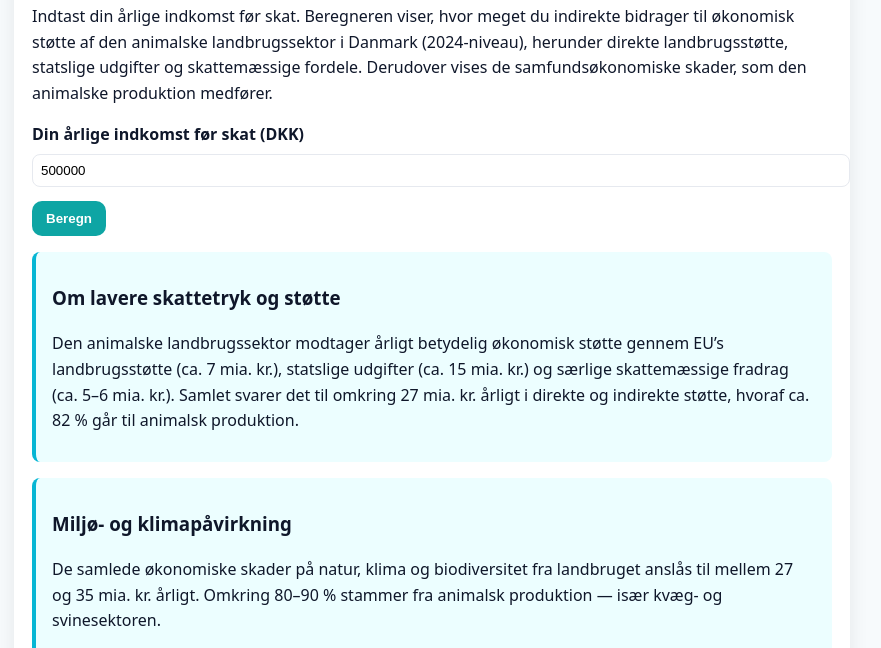
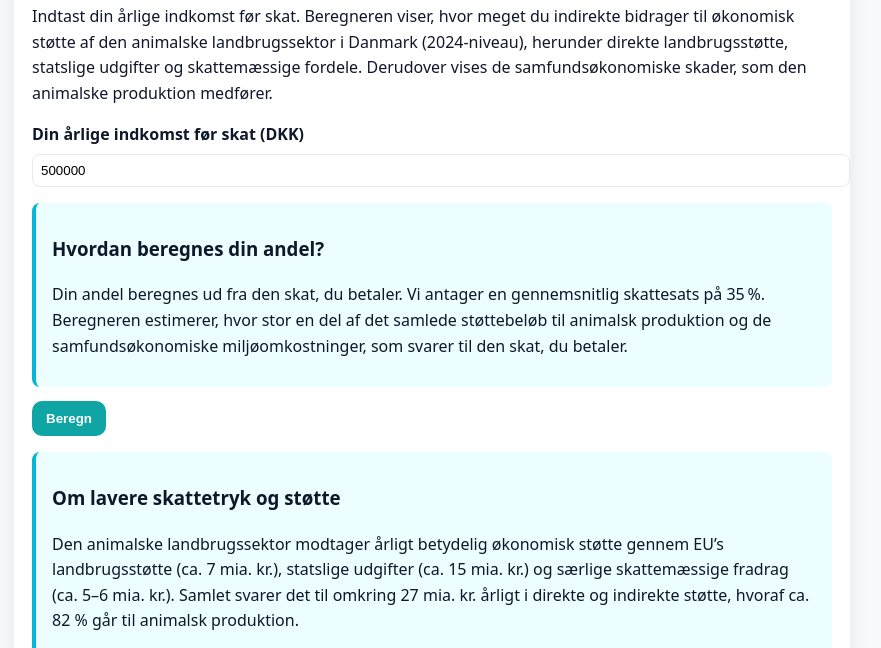
Before and after one commit to jeppepalmelund/svineri, a plain HTML site: page index.html in a window 1280 px wide. Shown: the part 152-800 px from the top of the page, without its empty margins (208-1089 px from the left). Drawn offline with nearby package versions, Linux system fonts and the light colour scheme.

Commit message:
Update index.html

```diff
--- a/index.html
+++ b/index.html
@@ -5,21 +5,8 @@
 <meta name="viewport" content="width=device-width,initial-scale=1" />
 <title>Så meget betaler du til animalsk kødproduktion</title>
 <style>
-  body {
-    font-family: system-ui, Segoe UI, Roboto, Helvetica, Arial, sans-serif;
-    background: #f7fafc;
-    color: #0f172a;
-    padding: 20px;
-    line-height: 1.6;
-  }
-  .card {
-    background: white;
-    border-radius: 12px;
-    box-shadow: 0 6px 20px rgba(2,6,23,0.08);
-    padding: 18px;
-    max-width: 800px;
-    margin: 16px auto;
-  }
+  body { font-family: system-ui, Segoe UI, Roboto, Helvetica, Arial, sans-serif; background: #f7fafc; color: #0f172a; padding: 20px; line-height: 1.6; }
+  .card { background: white; border-radius: 12px; box-shadow: 0 6px 20px rgba(2,6,23,0.08); padding: 18px; max-width: 800px; margin: 16px auto; }
   label { display:block; margin-top:12px; font-weight:600; }
   input[type=number] { width:100%; padding:8px; border:1px solid #e6e9ef; border-radius:8px; margin-top:6px; }
   button { margin-top:14px; padding:10px 14px; border-radius:10px; border:0; background:#0ea5a4; color:white; font-weight:600; cursor:pointer; }
@@ -37,6 +24,11 @@
   <label>Din årlige indkomst før skat (DKK)
     <input id="income" type="number" value="500000" min="0" step="1000">
   </label>
+
+  <div class="infobox">
+    <h3>Hvordan beregnes din andel?</h3>
+    <p>Din andel beregnes ud fra den skat, du betaler. Vi antager en gennemsnitlig skattesats på 35 %. Beregneren estimerer, hvor stor en del af det samlede støttebeløb til animalsk produktion og de samfundsøkonomiske miljøomkostninger, som svarer til den skat, du betaler.</p>
+  </div>
 
   <button id="calc">Beregn</button>
 
@@ -73,14 +65,12 @@ function formatDKK(n) {
   return n.toLocaleString('da-DK',{style:'currency',currency:'DKK',maximumFractionDigits:0});
 }
 
-document.getElementById('calc').addEventListener('click', () => {
+document.getElementById('calc').addEventListener('click', function() {
   const income = Number(document.getElementById('income').value) || 0;
 
-  // Gennemsnitlig skattesats
   const avg_tax_rate = 0.35;
   const tax_paid = income * avg_tax_rate;
 
-  // Økonomiske tal
   const direct_support = 7000000000;
   const state_expenses = 15000000000;
   const tax_benefits = 5500000000;
@@ -88,16 +78,10 @@ document.getElementById('calc').addEventListener('click', () => {
   const total_support = direct_support + state_expenses + tax_benefits;
   const total_cost = total_support + environmental_damage;
 
-  // Samlet skattebetaling (estimat)
   const total_tax_collected = 1000000000000;
-
-  // Din andel proportional med skat betalt
   const din_andel = (tax_paid / total_tax_collected) * total_cost;
-
-  // Procent af din indkomst
   const total_pct_income = income > 0 ? (din_andel / income) * 100 : 0;
 
-  // Output
   const out = document.getElementById('output');
   out.hidden = false;
   out.innerHTML = `
@@ -107,7 +91,6 @@ document.getElementById('calc').addEventListener('click', () => {
     <p>Din andel: <strong>${formatDKK(din_andel)}</strong> (<strong>${total_pct_income.toFixed(2)} %</strong> af din indkomst)</p>
   `;
 
-  // Chart
   const ctx = document.getElementById('chart').getContext('2d');
   if(window.barChart) window.barChart.destroy();
   window.barChart = new Chart(ctx, {
```
